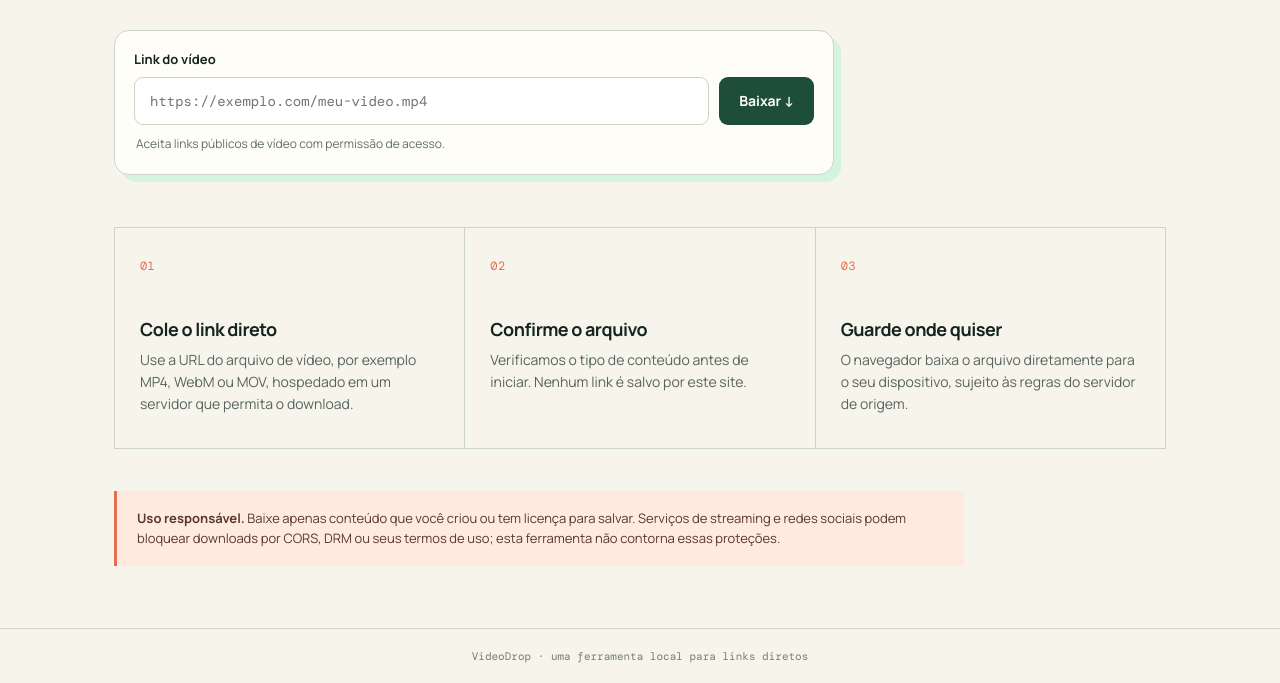
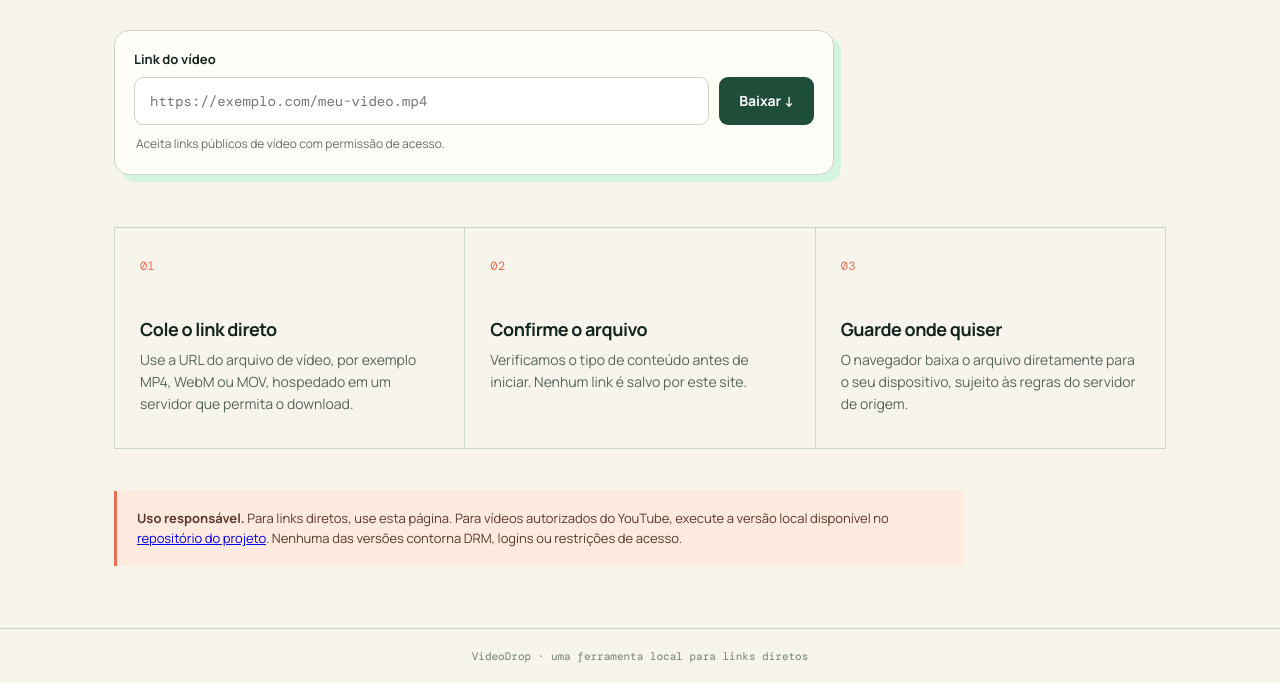
Before and after one commit to guikljas/videodrop, a plain HTML site: page index.html in a window 1280 px wide. Shown: the part 434-1117 px from the top of the page. Drawn offline with nearby package versions, Linux system fonts and the light colour scheme.

Commit message:
Link hosted page to local YouTube tool

```diff
--- a/index.html
+++ b/index.html
@@ -51,7 +51,7 @@
       </section>
 
       <aside class="notice">
-        <strong>Uso responsável.</strong> Baixe apenas conteúdo que você criou ou tem licença para salvar. Serviços de streaming e redes sociais podem bloquear downloads por CORS, DRM ou seus termos de uso; esta ferramenta não contorna essas proteções.
+        <strong>Uso responsável.</strong> Para links diretos, use esta página. Para vídeos autorizados do YouTube, execute a versão local disponível no <a href="https://github.com/guikljas/videodrop">repositório do projeto</a>. Nenhuma das versões contorna DRM, logins ou restrições de acesso.
       </aside>
     </main>
     <footer>VideoDrop · uma ferramenta local para links diretos</footer>
```
